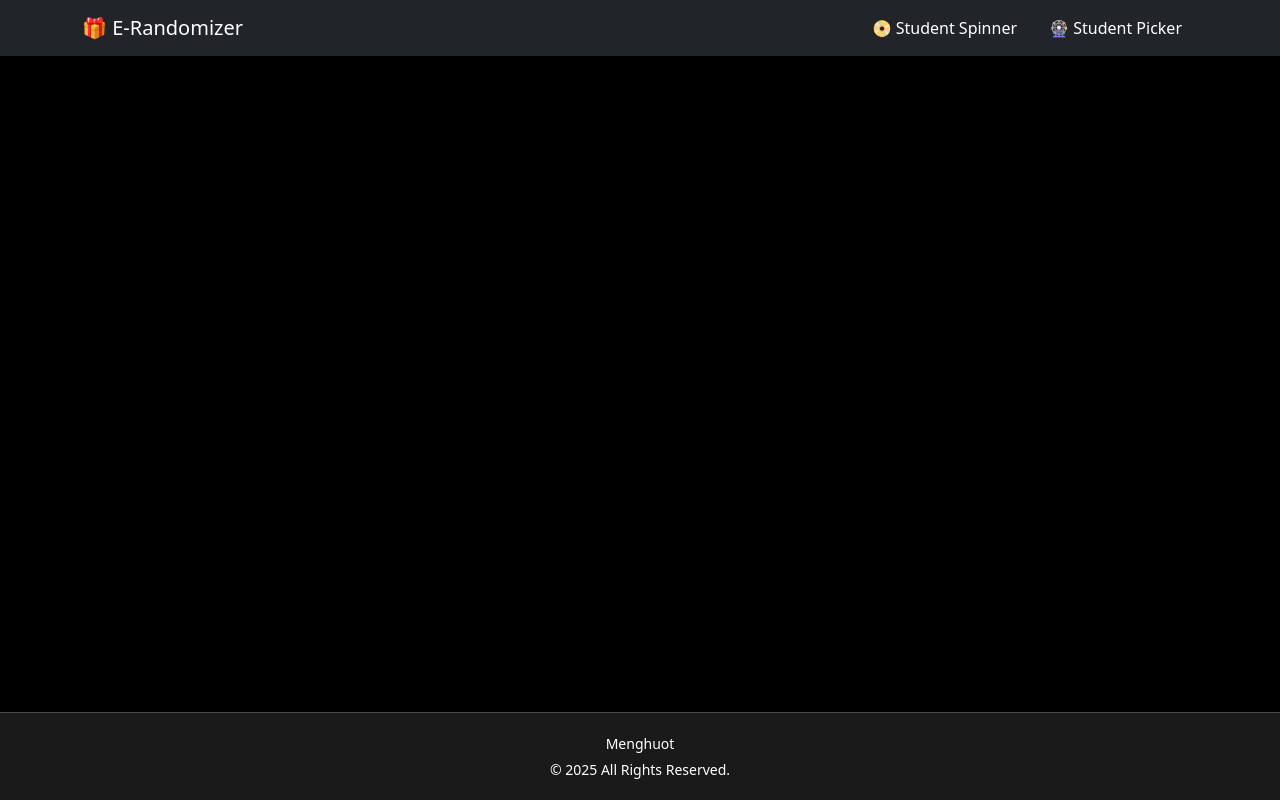
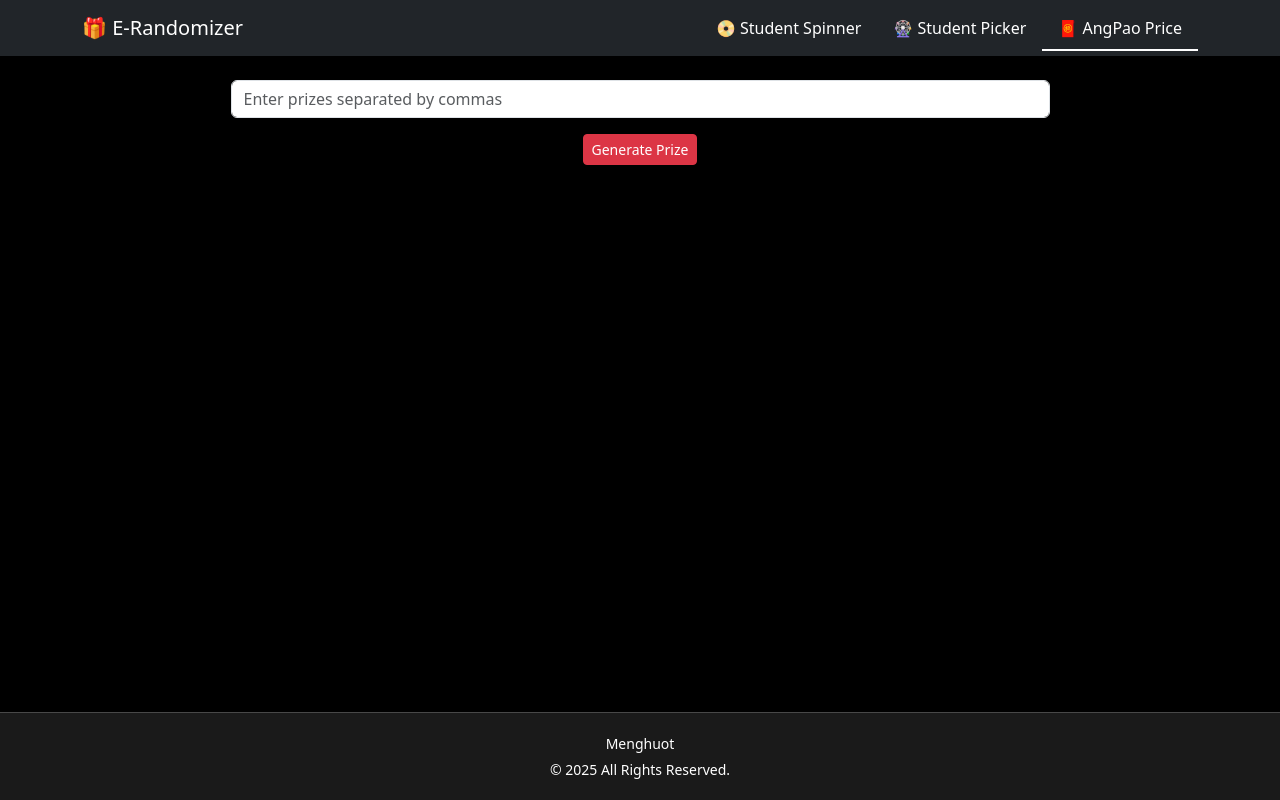
Before and after one commit to menghuot19/luckydraw, a React (Vite) app: page /angpao in a window 1280 px wide. Built offline with nearby package versions, Linux system fonts and the light colour scheme.

Commit message:
new file:   src/PrizeGenerator/PrizeGenerator.jsx

```diff
--- a/src/AngPao/AngPao.css
+++ b/src/AngPao/AngPao.css
@@ -4,6 +4,7 @@
     align-items: center;
     height: 300px;
     perspective: 1000px; /* 3D Effect */
+    /* padding-bottom: 8px; */
   }
 
   .angpao-envelope {
--- a/src/AngPao/AngPao.jsx
+++ b/src/AngPao/AngPao.jsx
@@ -2,11 +2,26 @@ import { useState } from "react";
 import { motion } from "framer-motion";
 import "./AngPao.css";
 
-const AngPao = ({ message }) => {
+
+
+const AngPao = ({ message, size = "medium", fontSize = "14px" }) => {
   const [opened, setOpened] = useState(false);
 
+  // Define size options
+  const sizeStyles = {
+    small: { width: "100px", height: "140px" },
+    medium: { width: "120px", height: "160px" },
+    large: { width: "150px", height: "200px" },
+  };
+
+  // Handle font size increase effect when opened
+  const textVariants = {
+    initial: { fontSize },
+    animate: { fontSize: `${parseInt(fontSize) * 2}px`, transition: { duration: 0.5 } },
+  };
+
   return (
-    <div className="angpao-container">
+    <div className="angpao-container" style={{ ...sizeStyles[size] }}>
       <motion.div
         className="angpao-envelope"
         whileHover={{ rotate: [-2, 2, -2], transition: { duration: 0.3, repeat: Infinity, repeatType: "reverse" } }}
@@ -30,9 +45,9 @@ const AngPao = ({ message }) => {
           ) : (
             <motion.div
               className="angpao-message"
-              initial={{ y: 30, opacity: 0 }}
-              animate={{ y: 0, opacity: 1 }}
-              transition={{ duration: 0.5, delay: 0.2 }}
+              initial="initial"
+              animate="animate"
+              variants={textVariants}
             >
               {message}
             </motion.div>
--- a/src/App.css
+++ b/src/App.css
@@ -22,7 +22,7 @@ html, body, #root {
   }
 
   .content {
-    padding-top: 70px;
+    padding-top: 56px;
     overflow-y: auto; /* Allows vertical scroll */
 
   }
--- a/src/App.jsx
+++ b/src/App.jsx
@@ -7,6 +7,7 @@ import StudentPicker from "./StudentPicker/StudentPicker.jsx";
 import { BrowserRouter as Router, Routes, Route, Link,NavLink } from "react-router-dom";
 import { Navbar, Nav, Container } from "react-bootstrap";
 import "./App.css";
+import PrizeGenerator from "./PrizeGenerator/PrizeGenerator.jsx";
 const App = () => {
   return (
     <Router>
@@ -19,6 +20,7 @@ const App = () => {
           <Nav className="ms-auto">
           <Nav.Link as={NavLink} to="/" className="px-3 custom-navlink">📀 Student Spinner</Nav.Link>
           <Nav.Link as={NavLink} to="/stupicker" className="px-3 custom-navlink">🎡 Student Picker</Nav.Link>
+          <Nav.Link as={NavLink} to="/angpao" className="px-3 custom-navlink">🧧 AngPao Price</Nav.Link>
           </Nav>
         </Navbar.Collapse>
       </Container>
@@ -28,7 +30,7 @@ const App = () => {
         <main className="content">
           <Routes>
             <Route exact path="/" element={<LotterySpiner />} />
-
+            <Route path="/angpao" element={<PrizeGenerator/>}/>
             <Route path="/stupicker" element={<StudentPicker />} />
           </Routes>
         </main>
--- a/src/LotterySpiner/LotterySpiner.jsx
+++ b/src/LotterySpiner/LotterySpiner.jsx
@@ -268,7 +268,7 @@ const LotteryWheel = () => {
           Restart Game
         </Button>
       </div>
-      {/* <AngPao message="Happy New Year! 🎉🎊" /> */}
+      <AngPao message="Happy New Year! 🎉🎊" />
       {/* <WaterBottle message="Happy New Year! 🎉🎊" /> */}
       <br />
       <br />
--- /dev/null
+++ b/src/PrizeGenerator/PrizeGenerator.jsx
@@ -0,0 +1,68 @@
+import { useState } from "react";
+import { Form, Button, Container, ListGroup } from "react-bootstrap";
+import AngPao from "../AngPao/AngPao";
+
+
+const PrizeGenerator = () => {
+  const [prizes, setPrizes] = useState("");
+  const [generatedPrizes, setGeneratedPrizes] = useState([]);
+
+  const handleGenerate = () => {
+    let prizeList = prizes.split(",").map((p) => p.trim()).filter(p => p);
+    if (prizeList.length === 0) return;
+
+    // Shuffle the list to ensure randomness
+    prizeList = prizeList.sort(() => Math.random() - 0.5);
+
+    // Clear old AngPao before setting new ones
+    setGeneratedPrizes([]);
+
+    // Generate new AngPao with fresh prizes
+    setTimeout(() => {
+      setGeneratedPrizes([...prizeList]);
+    }, 0); // Slight delay ensures state updates properly
+  };
+
+  return (
+    <Container className="p-4 text-center"
+    style={{
+      maxHeight: "100vh", // Make sure it does not exceed full screen
+      overflowY: "auto", // Enable scrolling if needed
+      paddingBottom: "280px",
+    }}
+    >
+         <Form.Group className="mb-3">
+        <Form.Control
+          type="text"
+          placeholder="Enter prizes separated by commas"
+          value={prizes}
+          onChange={(e) => setPrizes(e.target.value)}
+          className="w-75 mx-auto"
+        />
+      </Form.Group>
+      <Button variant="danger" size="sm" onClick={handleGenerate}>
+        Generate Prize
+      </Button>
+
+
+      {/* Grid Layout for AngPao Components */}
+      <div
+        className="mt-4"
+        style={{
+          display: "grid",
+          gridTemplateColumns: "repeat(auto-fit, minmax(150px, 1fr))",
+          gap: "16px",  // Equal space between rows & columns
+          justifyContent: "center",
+        }}
+      >
+        {generatedPrizes.map((prize, index) => (
+          <AngPao key={index} message={`${prize}`} size="large" fontSize="48px" />
+        ))}
+      </div>
+
+      <div style={{ height: "80px" }}></div>
+    </Container>
+  );
+};
+
+export default PrizeGenerator;
```
